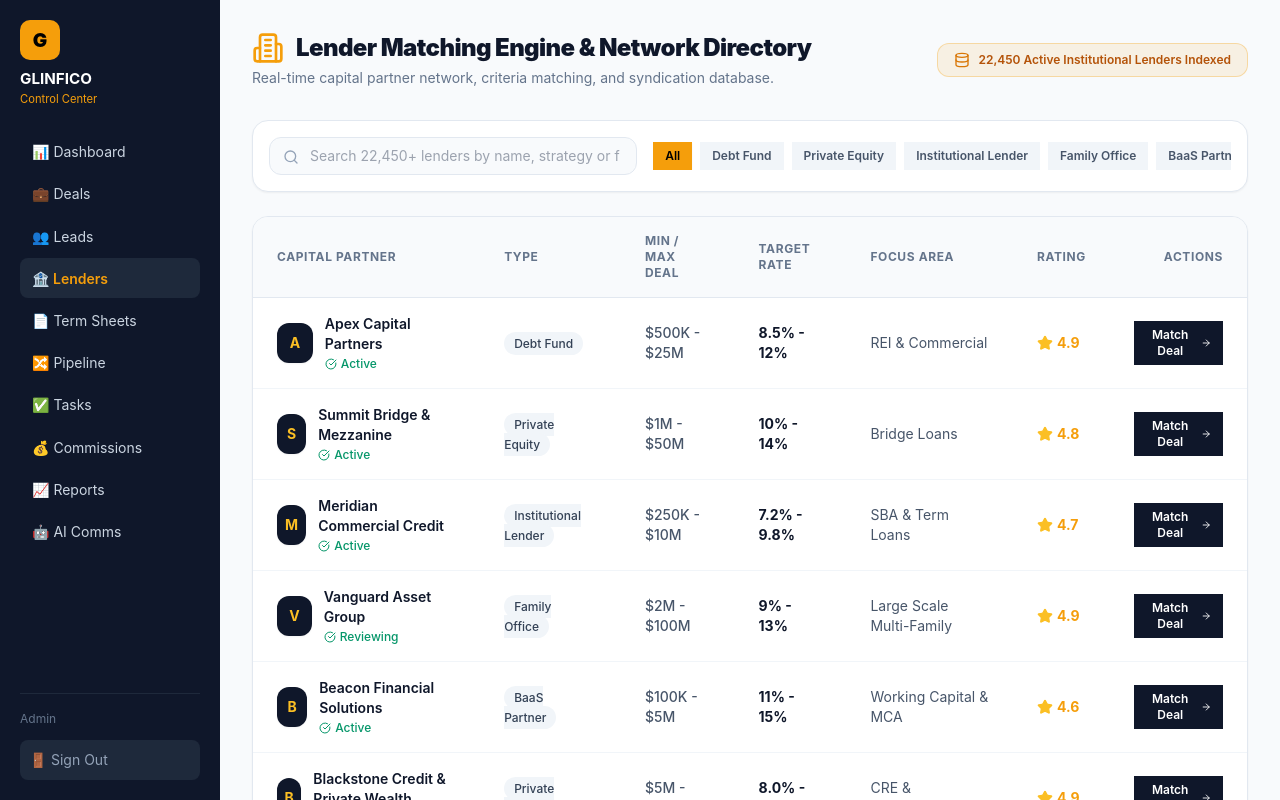
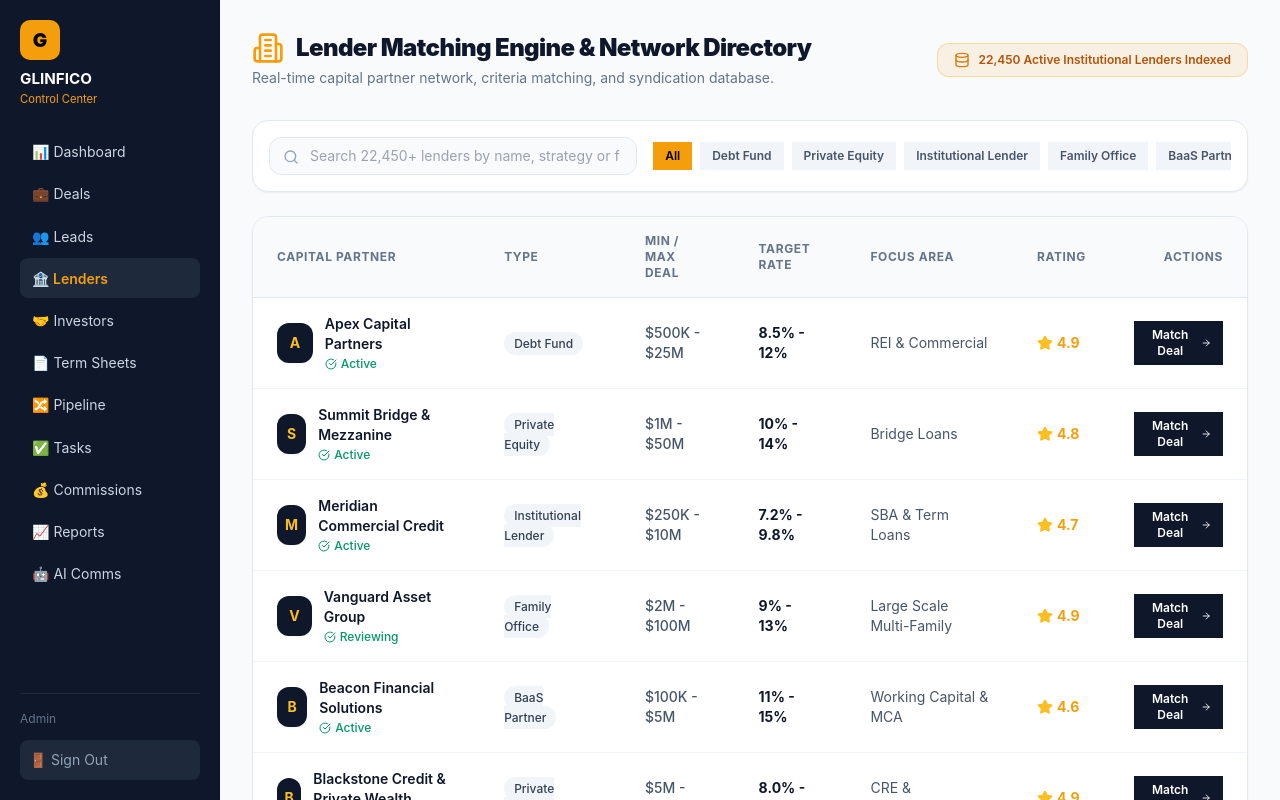
Before and after one commit to glinfico/ai-powered-funding-BaaS, a React (Vite) app: page /crm/lenders in a window 1280 px wide. Shown: the top 800 px of the page. Built offline with nearby package versions, Linux system fonts and the light colour scheme; no server answers.

Commit message:
feat: add Investors tab to CrmLayout sidebar and wire /crm/investors route

```diff
--- a/src/App.jsx
+++ b/src/App.jsx
@@ -23,6 +23,7 @@ import Reports from "@/pages/Reports";
 import CommissionDashboard from "@/pages/CommissionDashboard";
 import AiCommHub from "@/pages/crm/AiCommHub";
 import CrmLenders from "@/pages/crm/CrmLenders";
+import InvestorDirectory from "@/pages/crm/InvestorDirectory";
 import BrokerAssignment from "@/pages/crm/BrokerAssignment";
 import AutonomousClosingEngine from "@/pages/crm/AutonomousClosingEngine";
 import AdminSettings from "@/pages/crm/AdminSettings";
@@ -34,7 +35,6 @@ import InvestorPortal from "@/pages/portal/InvestorPortal";
 export default function App() {
   const isDigestDomain = typeof window !== 'undefined' && window.location.hostname.includes('crd.');
 
-  // 1. Isolated Magazine Domain (crd.glinfico.com) - UNTOUCHED
   if (isDigestDomain) {
     return (
       <Router>
@@ -71,12 +71,13 @@ export default function App() {
           <Route path="/crm/login" element={<Portal />} />
           <Route path="/portal/investor" element={<InvestorPortal />} />
 
-          {/* Command Center Dashboard (CCD) 1:1 Dedicated Sidebar Views */}
+          {/* Command Center Dashboard (CCD) Dedicated Sidebar Views */}
           <Route path="/crm" element={<CrmLayout><Deals /></CrmLayout>} />
           <Route path="/crm/dashboard" element={<CrmLayout><Deals /></CrmLayout>} />
           <Route path="/crm/deals" element={<CrmLayout><Deals /></CrmLayout>} />
           <Route path="/crm/leads" element={<CrmLayout><Leads /></CrmLayout>} />
           <Route path="/crm/lenders" element={<CrmLayout><CrmLenders /></CrmLayout>} />
+          <Route path="/crm/investors" element={<CrmLayout><InvestorDirectory /></CrmLayout>} />
           <Route path="/crm/term-sheets" element={<CrmLayout><TermSheets /></CrmLayout>} />
           <Route path="/crm/pipeline" element={<CrmLayout><Pipeline /></CrmLayout>} />
           <Route path="/crm/tasks" element={<CrmLayout><Tasks /></CrmLayout>} />
--- a/src/components/crm/CrmLayout.jsx
+++ b/src/components/crm/CrmLayout.jsx
@@ -5,6 +5,7 @@ const NAV_ITEMS = [
   { label: '💼 Deals',        path: '/crm/deals' },
   { label: '👥 Leads',        path: '/crm/leads' },
   { label: '🏦 Lenders',      path: '/crm/lenders' },
+  { label: '🤝 Investors',    path: '/crm/investors' },
   { label: '📄 Term Sheets',  path: '/crm/term-sheets' },
   { label: '🔀 Pipeline',     path: '/crm/pipeline' },
   { label: '✅ Tasks',        path: '/crm/tasks' },
```
